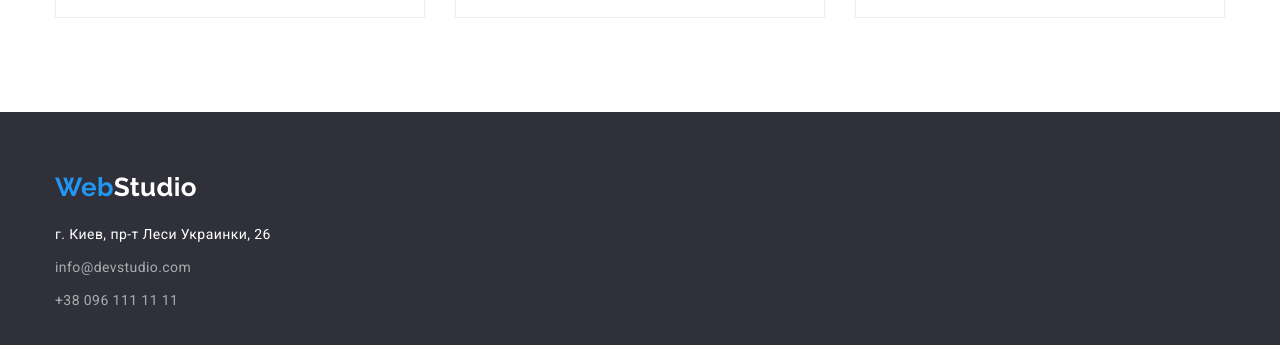
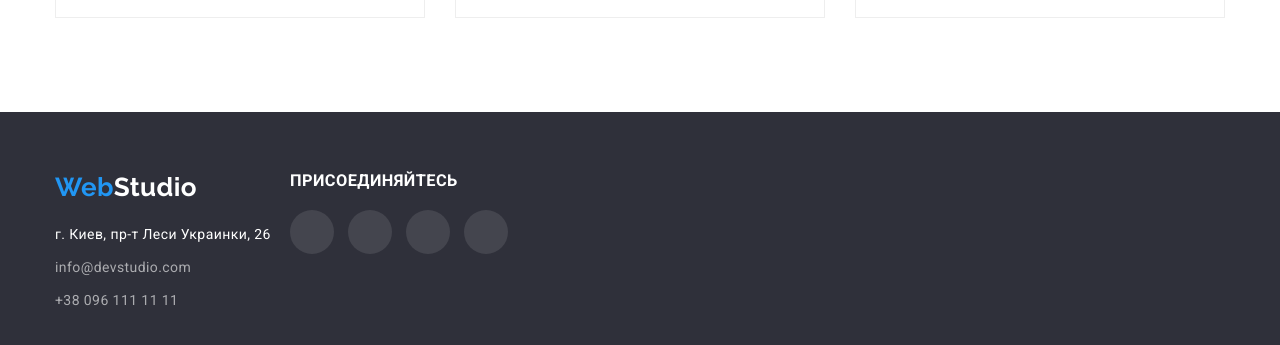
Before and after one commit to Iuliia-Shchur/goit-markup-hw-04, a plain HTML site: page portfolio.html in a window 1280 px wide. Shown: the part 1523-1868 px from the top of the page. Drawn offline with nearby package versions, Linux system fonts and the light colour scheme.

Commit message:
футер

```diff
--- a/css/styles.css
+++ b/css/styles.css
@@ -419,6 +419,17 @@ img {
 }
 
 /* Footer */
+.contacts-blocks {
+  display: flex;
+}
+.footer-contacts {
+  display: inline-block;
+  flex-basis: calc((50%-45px) / 2);
+}
+.footer-social-list {
+  display: inline-block;
+  flex-basis: calc((50%-45px) / 2);
+}
 
 .footer-logo {
   margin-bottom: 20px;
@@ -429,7 +440,6 @@ img {
 }
 
 .contacts {
-  display: flex;
   padding-top: 60px;
   padding-bottom: 60px;
   background-color: var(--background-dark);
@@ -478,6 +488,8 @@ img {
 
 .footer-social-icons-item {
   display: inline-block;
+  justify-content: center;
+  align-items: center;
 }
 
 .footer-social-icons-item:not(:last-child) {
--- a/portfolio.html
+++ b/portfolio.html
@@ -29,9 +29,21 @@
             </nav>
 
             <ul class="list contact-list">
-                <li class="item"><a class="contact-link" lang="en" href="mailto:info@devstudio.com">info@devstudio.com</a>
+                <li class="item">
+                    <a class="contact-link" lang="en" href="mailto:info@devstudio.com">
+                        <svg class="icon" width="16" height="12">
+                            <use href="./img/sprite/sprite1.svg#icon-envelope"></use>
+                        </svg>
+                        info@devstudio.com
+                    </a>
                 </li>
-                <li class="item"><a class="contact-link" href="tel:+380961111111">+38 096 111 11 11</a></li>
+                <li class="item">
+                    <a class="contact-link" href="tel:+380961111111">
+                        <svg class="icon" width="10" height="16">
+                            <use href="./img/sprite/sprite1.svg#icon-smartphone"></use>
+                        </svg>
+                        +38 096 111 11 11</a>
+                </li>
             </ul>
         </div>
     </header>
@@ -129,7 +141,8 @@
     </main>
 
     <footer class="contacts">
-        <div class="container">
+        <div class="container contacts-blocks">
+            <div class="footer-contacts">
                 <a class="logo footer-logo" lang="en" href="./index.html" target="_blank" rel="noreferrer noopener"><span
                         class="logo-first">Web</span><span class="logo-second">Studio</span></a>
                 <address class="address-info">г. Киев, пр-т Леси Украинки, 26</address>
@@ -138,6 +151,43 @@
                     <a class="contact-inf" href="tel:+380961111111">+38 096 111 11 11</a>
                 </address>
             </div>
+
+            <div class="footer-social-list">
+                <h3 class="footer-social-title">присоединяйтесь</h3>
+                <ul class="list footer-social-icons">
+                    <li class="footer-social-icons-item">
+                        <a href="" class="footer-social-icons-link" target="_blank" rel="noopener noreferrer">
+                            <svg class="icon footer-icon" width="20" height="20">
+                                <use href="./img/sprite/sprite1.svg#icon-instagram"></use>
+                            </svg>
+                        </a>
+                    </li>
+                    <li class="footer-social-icons-item">
+                        <a href="" class="footer-social-icons-link" target="_blank" rel="noopener noreferrer">
+                            <svg class="icon footer-icon" width="20" height="20">
+                                <use href="./img/sprite/sprite1.svg#icon-twitter"></use>
+                            </svg>
+                        </a>
+                    </li>
+                    <li class="footer-social-icons-item">
+                        <a href="" class="footer-social-icons-link" target="_blank" rel="noopener noreferrer">
+                            <svg class="icon footer-icon" width="20" height="20">
+                                <use href="./img/sprite/sprite1.svg#icon-facebook"></use>
+                            </svg>
+                        </a>
+                    </li>
+                    <li class="footer-social-icons-item">
+                        <a href="" class="footer-social-icons-link" target="_blank" rel="noopener noreferrer">
+                            <svg class="icon footer-icon width=" 20" height="20"">
+                                                                <use href=" ./img/sprite/sprite1.svg#icon-linkedin"></use>
+                            </svg>
+                        </a>
+                    </li>
+                </ul>
+
+            </div>
+
+        </div>
     </footer>
 
 </body>
```
Also changed, not shown: index.html (+1 -1 lines). Lines whose indentation alone changed are shown as unchanged.
